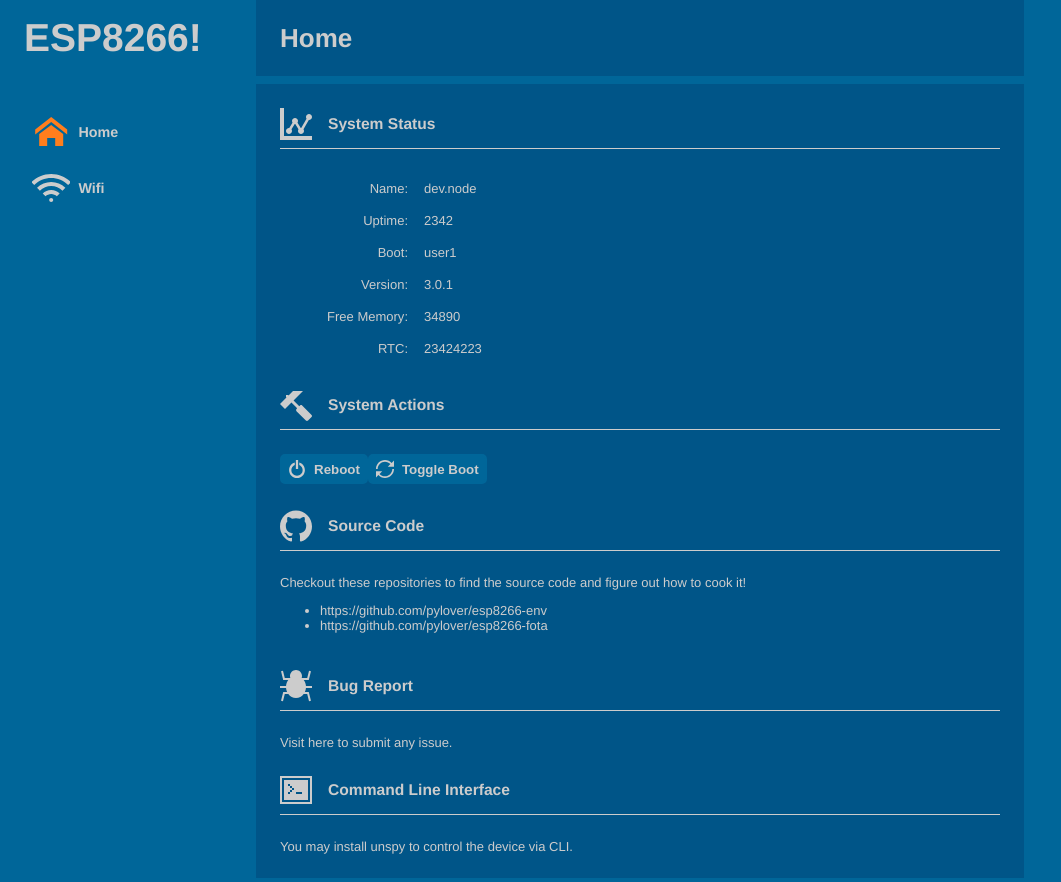
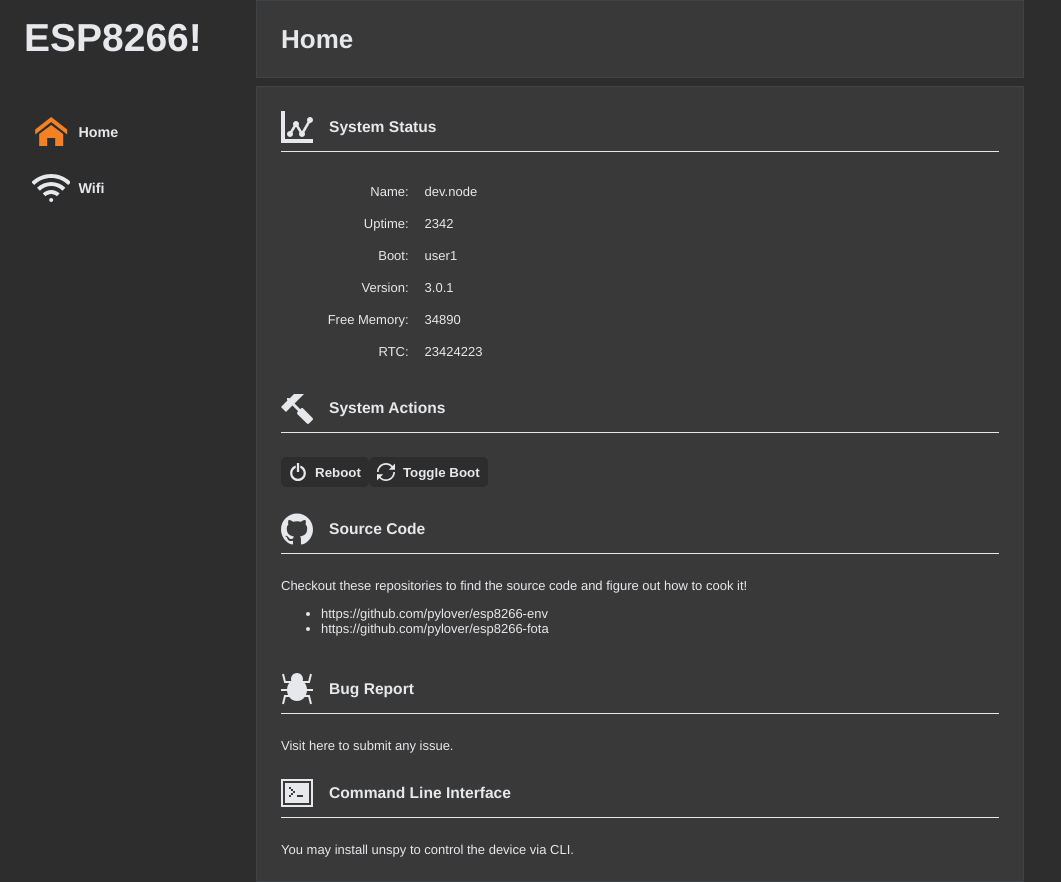
Before and after one commit to matthewtherat/esp8266-fota, a Svelte app in the folder webui/: page / in a window 1280 px wide. Shown: the whole page, without its empty margins (0-1061 px from the left). Built offline with nearby package versions, Linux system fonts and the light colour scheme.

Commit message:
Another theme

```diff
--- a/webui/src/App.svelte
+++ b/webui/src/App.svelte
@@ -65,6 +65,9 @@ h1, h2
 #contentHeader button
   margin-right: $gutter * 2
 
+#leftBar
+  display: none
+
 @media (max-width: 768px)
   #leftBar
     display: none
@@ -75,7 +78,7 @@ h1, h2
     buttom: 0px
     left: 0px
 
-@media (min-width: 769px)
+@media (min-width: 768px)
   #leftBar
     display: block
 
@@ -101,6 +104,7 @@ h1, h2
   <nav class="all10 p3">
     {#each routes as n, i}
       <a title={n.title} id={i}
+         href={n.path}
          class={selectedIndex==i ? 'nav-item active' : 'nav-item'}
          on:click={changeComponent}>
         <svg class="all2"><use xlink:href={"#icon-" + n.icon}></use></svg>
--- a/webui/styles/bazak.sass
+++ b/webui/styles/bazak.sass
@@ -1,3 +1,4 @@
+
 body
   background-color: $bg
   font-family: $font
@@ -22,9 +23,9 @@ button
   svg
     fill: $forecolor
   &:hover
-    border: 2px solid $jingool
+    border: 2px solid $mangool
     svg
-      fill: $jingool
+      fill: $mangool
   &:focus
     border: 2px solid $forecolor
   &:active
@@ -42,9 +43,11 @@ button
 
 #content
   background: $content-bg
+  border: $content-border
 
 #contentHeader
   background: $content-bg
+  border: $content-border
 
 #leftBar
   background: $bg
--- a/webui/styles/variables.sass
+++ b/webui/styles/variables.sass
@@ -1,19 +1,21 @@
 /* Colors */
-$bg: #006699
-$content-bg: #005588
-$forecolor: #cccccc
-$jingool: #ff7e1d
+$bg: #2d2d2d
+$content-bg: #393939
+$forecolor: #e7e8eb
+$jingool: #f48224
+$mangool: #5a9e70
 
 $button-bg: $bg
 $nav-hover-bg: $content-bg
+$content-border: 1px solid #404345
 
 /* Grid */
 $gutter: 8px
 
-$devices:                     ("sm": (   0px,  768px, 12px))
-$devices: map-merge($devices, ("md": ( 769px, 1024px, 12px)))
-$devices: map-merge($devices, ("lg": (1025px, 1200px, 13px)))
-$devices: map-merge($devices, ("xg": (1201px, 4096px, 13px)))
+$devices:                     ("sm": (   0px,  768px, 15px))
+$devices: map-merge($devices, ("md": ( 768px, 1024px, 14px)))
+$devices: map-merge($devices, ("lg": (1024px, 1200px, 13px)))
+$devices: map-merge($devices, ("xg": (1200px, 4096px, 13px)))
 $colshadow: none
 //$colshadow: inset 0 0 1px #0f0;
 
```
